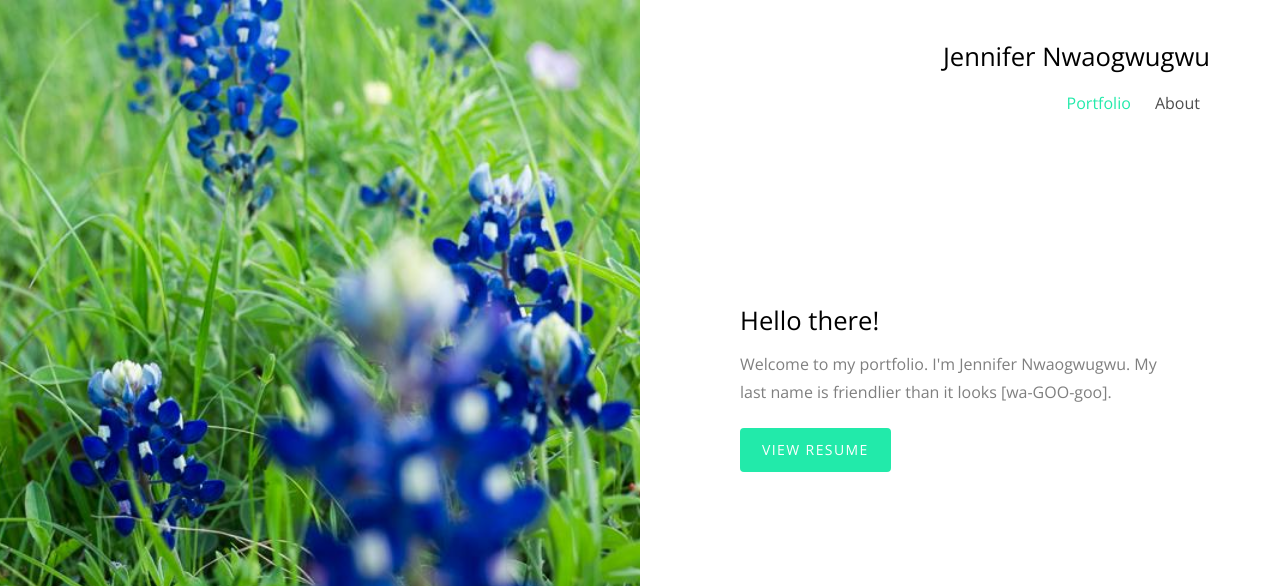
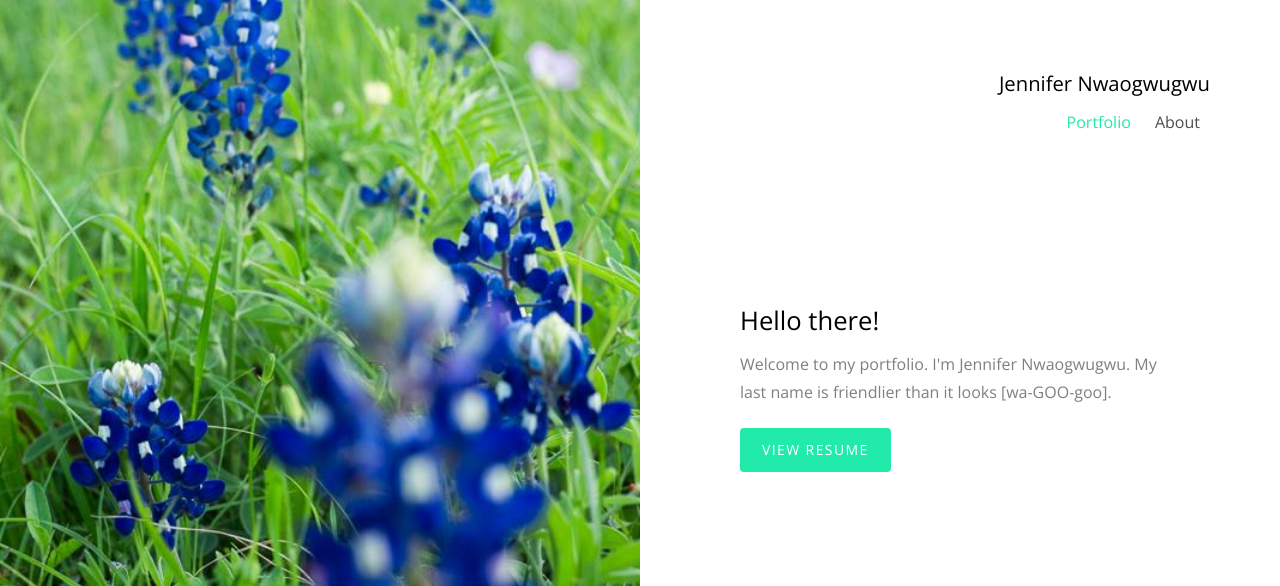
Before and after one commit to wagoogoo/Jennifer_Nwaogwugwu.github.io, a website: page about.html in a window 1280 px wide. Shown: the top 586 px of the page. Drawn offline with nearby package versions, Linux system fonts and the light colour scheme; files whose address does not match are found by name.

Commit message:
updated header font size on About Me

```diff
--- a/about.html
+++ b/about.html
@@ -30,7 +30,7 @@
 
         <nav role="navigation" class="probootstrap-nav hidden-xs">
             <div style="text-align:right;">
-            <h1>Jennifer Nwaogwugwu</h1>
+            <h3>Jennifer Nwaogwugwu</h3>
             <ul class="probootstrap-main-nav">
             <li class="active"><a href="index.html">Portfolio</a></li>
             <li><a href="about.html">About</a></li>
```
